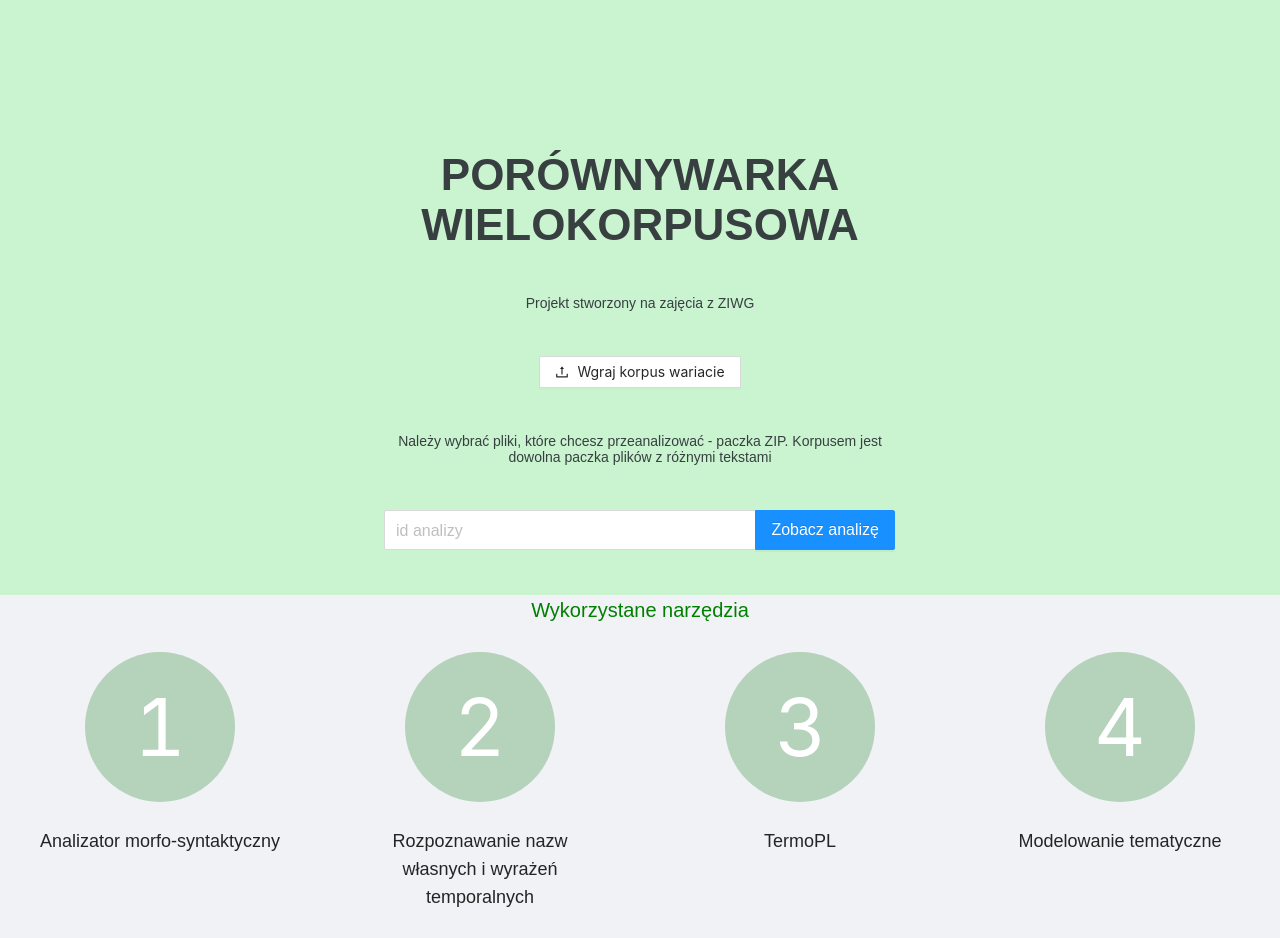
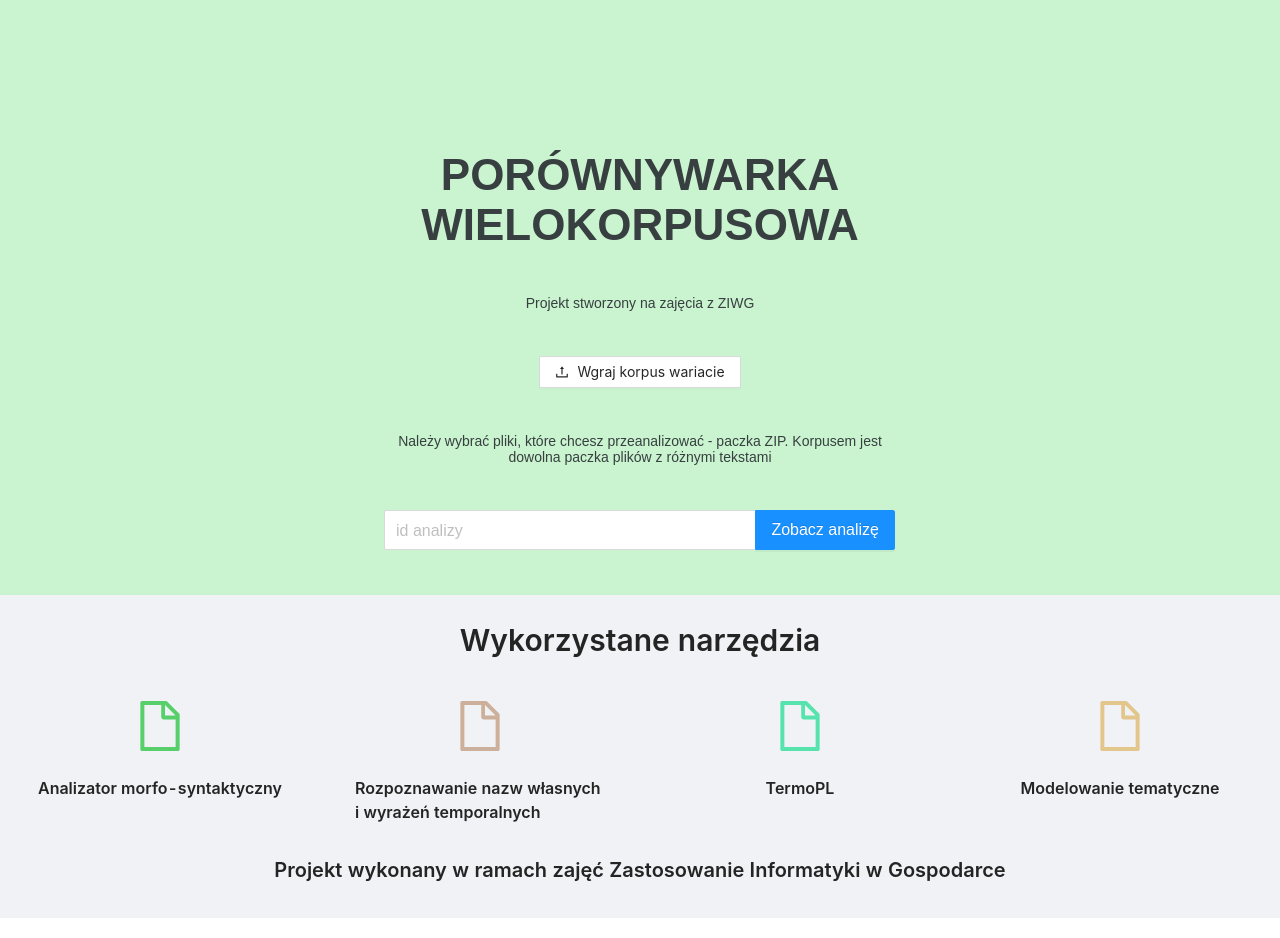
Before and after one commit to MarcinZmudka/EconomyProject, a React (Create React App) app: page /main in a window 1280 px wide. Shown: the top 938 px of the page. Built offline with nearby package versions, Linux system fonts and the light colour scheme.

Commit message:
landing page improve

```diff
--- a/package.json
+++ b/package.json
@@ -3,6 +3,7 @@
   "version": "0.1.0",
   "private": true,
   "dependencies": {
+    "@ant-design/icons": "^4.6.2",
     "@testing-library/jest-dom": "^5.11.10",
     "@testing-library/react": "^11.2.6",
     "@testing-library/user-event": "^12.8.3",
--- a/src/components/Signs/Signs.tsx
+++ b/src/components/Signs/Signs.tsx
@@ -1,3 +1,4 @@
+import { Typography } from "antd";
 import "./index.css";
 
 const names = ["Olga", "Kornel", "Paweł", "Filip", "Marcin"];
@@ -5,9 +6,9 @@ const names = ["Olga", "Kornel", "Paweł", "Filip", "Marcin"];
 export const Signs = () => {
 	return (
 		<div>
-			<div>
+			<Typography.Title level={4} className="center">
 				Projekt wykonany w ramach zajęć Zastosowanie Informatyki w Gospodarce
-			</div>
+			</Typography.Title>
 			<div></div>
 		</div>
 	);
--- a/src/components/Tool/Tool.tsx
+++ b/src/components/Tool/Tool.tsx
@@ -1,18 +1,22 @@
+import { FileOutlined } from "@ant-design/icons";
+import { Typography } from "antd";
 import { FC } from "react";
 import "./index.css";
 
 type ITool = {
-	text: string | number;
+	color: string;
 	name: string;
 };
 
-export const Tool: FC<ITool> = ({ text, name }) => {
+export const Tool: FC<ITool> = ({ color, name }) => {
 	return (
 		<div className="tool-wrapper">
-			<div className="tool-text-box">
-				<div className="tool-text">{text}</div>
+			<div className="center mtb25">
+				<FileOutlined style={{ fontSize: "50px", color }} />
 			</div>
-			<div className="tool-name">{name}</div>
+			<Typography.Title className="center" level={5}>
+				{name}
+			</Typography.Title>
 		</div>
 	);
 };
--- a/src/components/Tools/Tools.tsx
+++ b/src/components/Tools/Tools.tsx
@@ -1,3 +1,4 @@
+import { Typography } from "antd";
 import { Tool } from "../Tool";
 import "./index.css";
 
@@ -8,13 +9,17 @@ const tools = [
 	"Modelowanie tematyczne",
 ];
 
+const color = ["#57CF6B", "#CCB09B", "#56E3AD", "#E3C68C"];
+
 export const Tools = () => {
 	return (
 		<div>
-			<div className="tools-nabar">Wykorzystane narzędzia</div>
+			<Typography.Title level={2} className="center mtb25">
+				Wykorzystane narzędzia
+			</Typography.Title>
 			<div className="tools">
 				{tools.map((tool, index) => (
-					<Tool name={tool} key={tool} text={index + 1} />
+					<Tool name={tool} key={tool} color={color[index]} />
 				))}
 			</div>
 		</div>
--- a/src/index.css
+++ b/src/index.css
@@ -72,3 +72,7 @@ body {
 .mtb45 {
 	margin: 45px 0;
 }
+
+.layout {
+	min-height: 100vh !important;
+}
```
